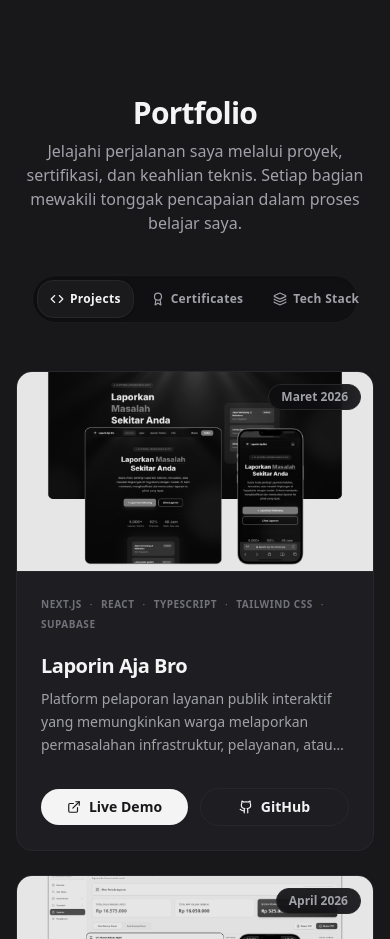
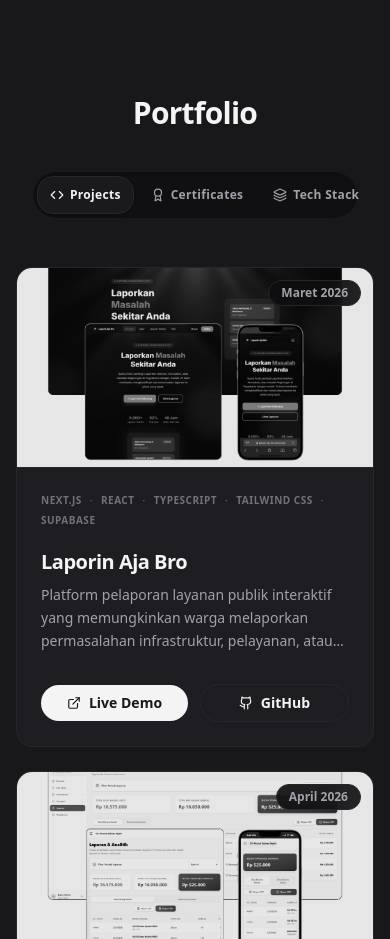
Before and after one commit to ilsetiawan1/portfolio-milsetiawan, a Next.js app: page / in a window 390 px wide. Shown: the part 1700-2639 px from the top of the page. Built offline with nearby package versions, Linux system fonts and the light colour scheme; a web font is replaced by a local one.

Commit message:
locale: split portfolio subtitle translations for mobile truncation

```diff
--- a/data/translations.ts
+++ b/data/translations.ts
@@ -9,7 +9,8 @@ export const translations = {
     },
     portfolio: {
       title: "Portfolio",
-      subtitle: "Jelajahi perjalanan saya melalui proyek, sertifikasi, dan keahlian teknis. Setiap bagian mewakili tonggak pencapaian dalam proses belajar saya.",
+      subtitle_part1: "Jelajahi perjalanan saya melalui proyek, sertifikasi, dan keahlian teknis.",
+      subtitle_part2: " Setiap bagian mewakili tonggak pencapaian dalam proses belajar saya.",
     },
     contact: {
       title: "Contact",
@@ -37,7 +38,8 @@ export const translations = {
     },
     portfolio: {
       title: "Portfolio",
-      subtitle: "Explore my journey through projects, certifications, and technical expertise. Each section represents a milestone in my continuous learning path.",
+      subtitle_part1: "Explore my journey through projects, certifications, and technical expertise.",
+      subtitle_part2: " Each section represents a milestone in my continuous learning path.",
     },
     contact: {
       title: "Contact",
```
